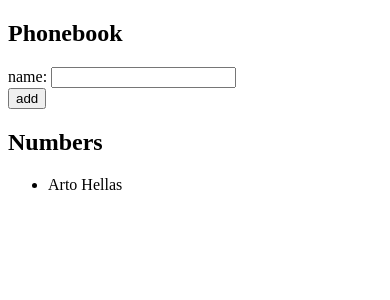
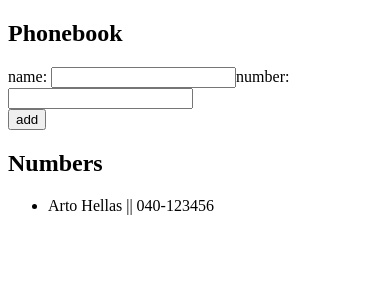
Before and after one commit to AdriaCParra/React-forms-app, a React (Vite) app: page / in a window 390 px wide. Shown: the top 300 px of the page. Built offline with nearby package versions, Linux system fonts and the light colour scheme.

Commit message:
Add phone number input field and validation

```diff
--- a/src/App.jsx
+++ b/src/App.jsx
@@ -1,17 +1,27 @@
-import { useState } from "react";
+import { useEffect, useState } from "react";
 import "./hooks";
 
 const App = () => {
-  const [persons, setPersons] = useState([{ name: "Arto Hellas" }]);
+  const [persons, setPersons] = useState([
+    { name: "Arto Hellas", number: "040-123456" },
+  ]);
   const [newName, setNewName] = useState("");
+  const [newNumber, setNewNumber] = useState("");
 
-  const handleInputChange = (event) => {
+  const handleNameChange = (event) => {
     setNewName(event.target.value);
+  };
+
+  const handleNumberChange = (event) => {
+    setNewNumber(event.target.value);
   };
 
   const handleSubmit = (event) => {
     event.preventDefault();
-    setPersons([...persons, { name: newName }]);
+
+    if (persons.some((person) => person.name === newName))
+      alert(`${newName} is already added!!! `);
+    else setPersons([...persons, { name: newName, number: newNumber }]);
   };
 
   return (
@@ -19,7 +29,8 @@
       <h2>Phonebook</h2>
       <form onSubmit={handleSubmit}>
         <div>
-          name: <input value={newName} onChange={handleInputChange} />
+          name: <input value={newName} onChange={handleNameChange} />
+          number: <input value={newNumber} onChange={handleNumberChange} />
         </div>
         <div>
           <button type="submit">add</button>
@@ -28,7 +39,7 @@
       <h2>Numbers</h2>
       <ul>
         {persons.map((person) => (
-          <li key={person.name}>{person.name}</li>
+          <li key={person.name}>{`${person.name} || ${person.number}`}</li>
         ))}
       </ul>
     </div>
```
